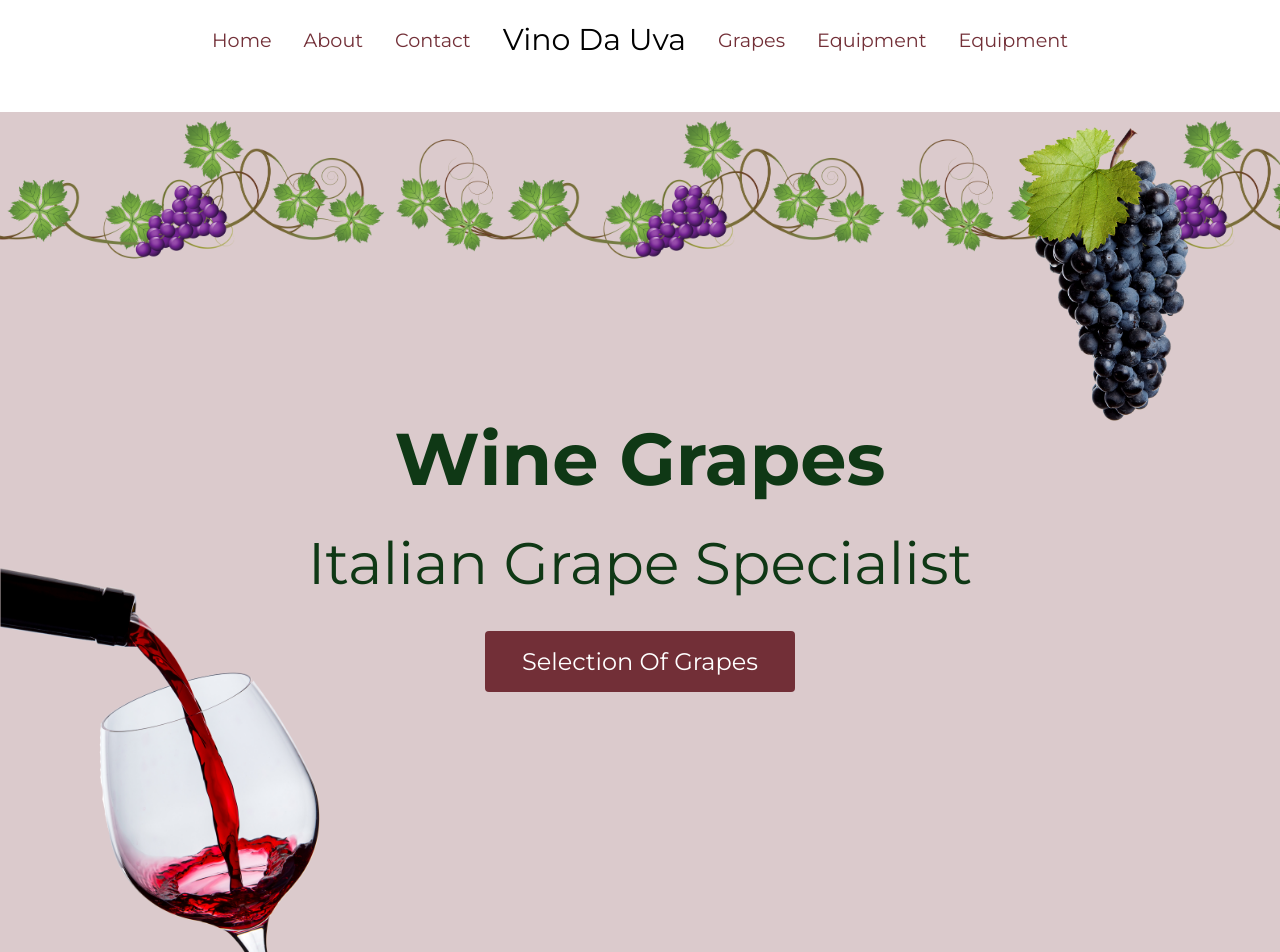
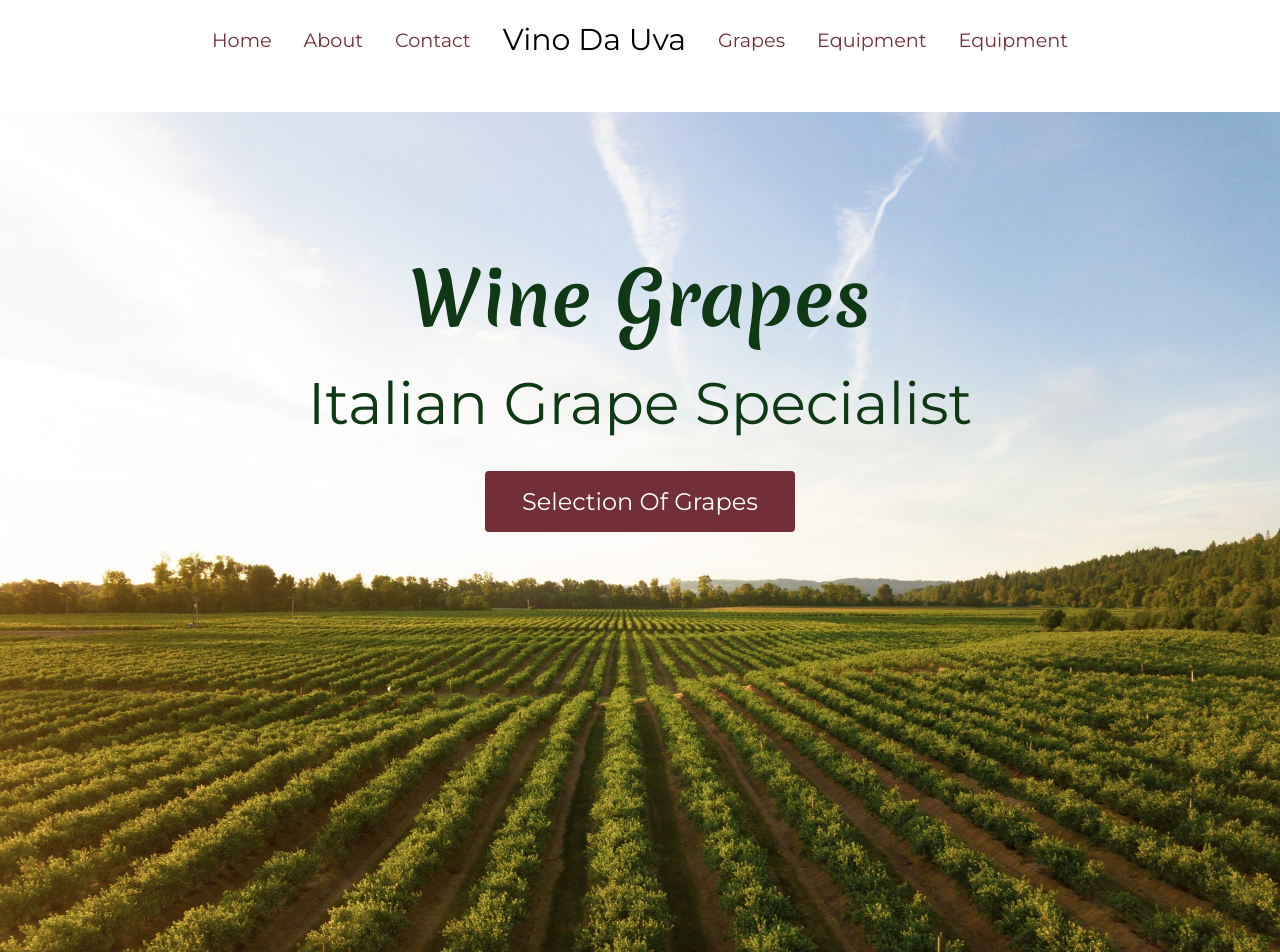
Before and after one commit to GG1982/vina-da-uva, a Jekyll site: the page built from index.html, in a window 1280 px wide. Shown: the top 952 px of the page. Built offline with Jekyll 4.4.1, drawn with Linux system fonts in a browser that asks for light colours.

Commit message:
update hero

```diff
--- a/_layouts/default.html
+++ b/_layouts/default.html
@@ -10,6 +10,7 @@
   <link rel="preconnect" href="https://fonts.googleapis.com">
   <link rel="preconnect" href="https://fonts.gstatic.com" crossorigin>
   <link href="https://fonts.googleapis.com/css2?family=Montserrat:wght@300;400;700&display=swap" rel="stylesheet">
+  <link href="https://fonts.googleapis.com/css2?family=Merienda:wght@400;700&display=swap" rel="stylesheet">
   <link rel="stylesheet" href="https://cdn.jsdelivr.net/npm/bootstrap-icons@1.8.1/font/bootstrap-icons.css">
 </head>
 
--- a/_sass/main.scss
+++ b/_sass/main.scss
@@ -7,6 +7,7 @@ $backgroundColor: #ffffff;
 $bodyColor: #000000;
 $bodyFont: 'Montserrat',
 sans-serif;
+$titleFont: 'Merienda', cursive;
 
 html {
   height: 100%;
@@ -43,7 +44,6 @@ body {
 section {
   padding-top: 5rem;
   margin-bottom: 4rem;
-
 }
 
 
@@ -74,6 +74,11 @@ p > a:visited {
 //   color: #722F37;
 //   text-decoration: none;
 // }
+
+
+.title-font {
+  font-family: $titleFont;
+}
 
 .clr-accent {
   color: $clr-accent
@@ -449,22 +454,16 @@ textarea {
 
 // Hero
 .bg-hero {
-
-  padding-block: 18rem;
-
+  padding: 8rem 1rem 28rem;
   margin: 0;
 
   background-color: #722F3740;
   color: #0F3815;
 
-  background-image:
-  url(../../assets/images/wineglass-noback.png),
-  url(../../assets/images/winegrape-noback3.png),
-  url(../../assets/images/grape-vine3.png);
-
-  background-repeat: no-repeat, no-repeat, repeat-x;
-  background-position: left bottom, right top, top;
-  background-size: 25%, 25%, 500px;
+  background-image: url(../../assets/images/vineyard1.jpg);
+  background-position: top;
+  background-size: cover;
+  background-repeat: no-repeat;
 }
 
 .hero-btn {
@@ -488,19 +487,6 @@ textarea {
   padding-inline: 3px;
 }
 
-@media screen and (max-width: 750px) {
-  .bg-hero {
-    background-position:
-      left top,
-      right bottom,
-      top;
-    background-size:
-      50%,
-      50%,
-      500px;
-  }
-
-}
 
 
 
--- a/index.html
+++ b/index.html
@@ -8,7 +8,7 @@ slogan: italian grape specialist
 <section class="bg-hero">
     <div class="bg-text text-center capitalize">
         <div>
-            <h1 class="page-title">{{ page.title }}</h1>
+            <h1 class="page-title title-font">{{ page.title }}</h1>
             <h2 class="page-subtitle font-weight-400">{{ page.slogan }}</h2>
         </div>
         <div class="padding-t-2 max-width-40 mx-auto">
```
Also changed, not shown: 6 other files.
